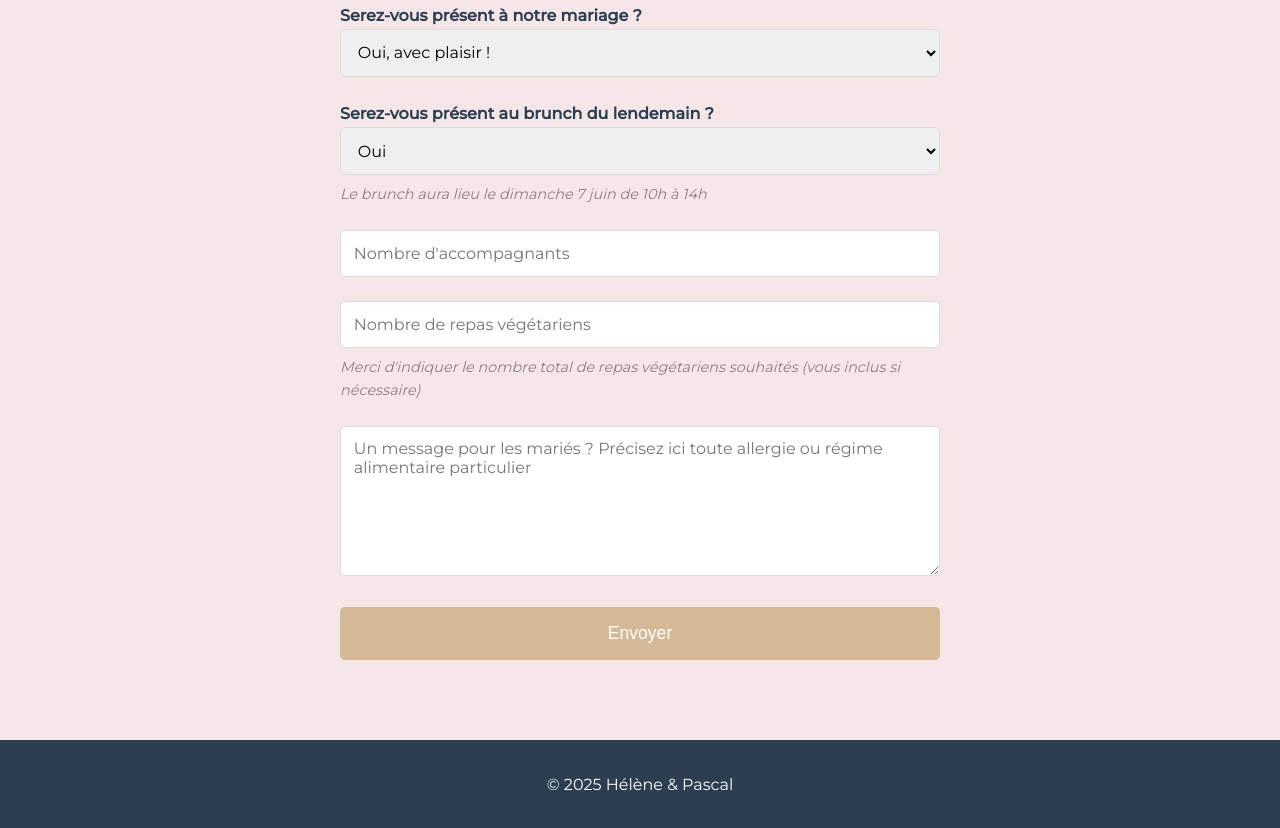
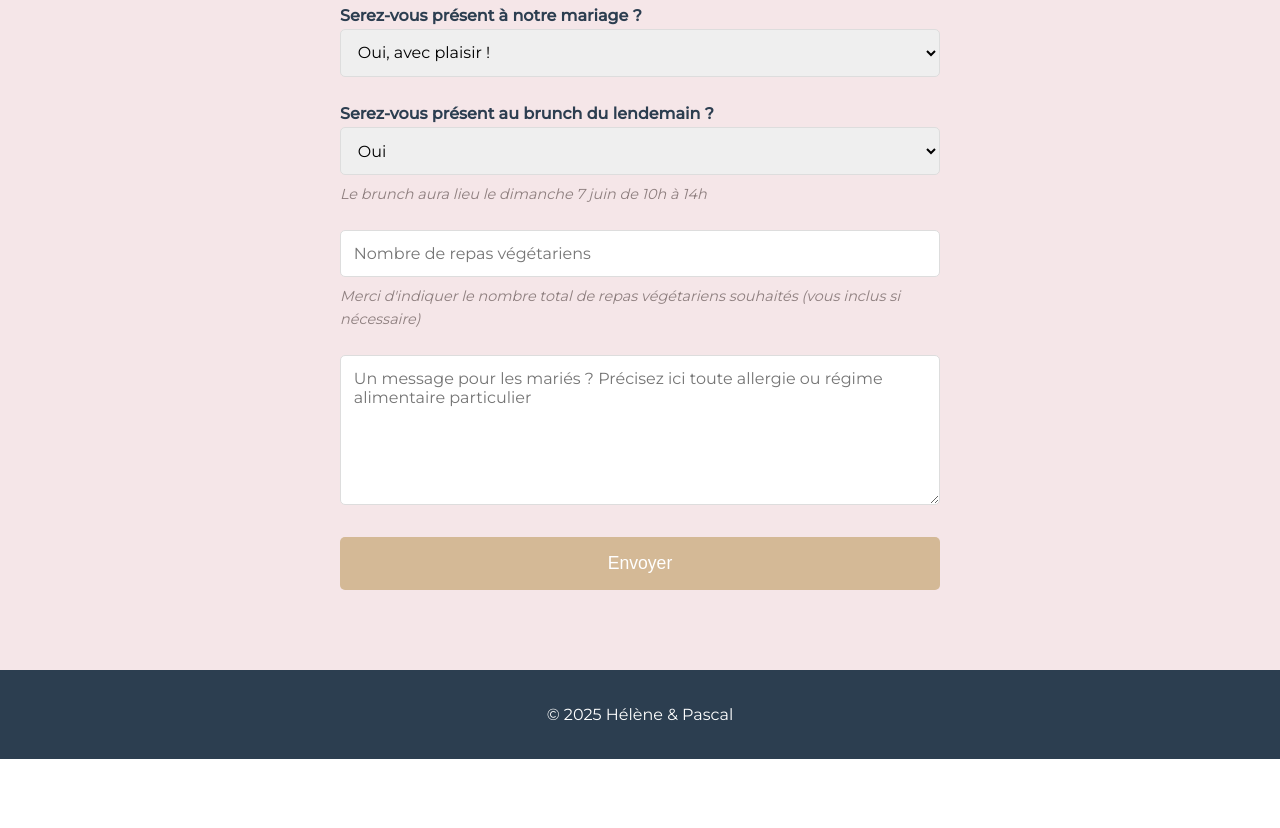
Before and after one commit to Pascool-code/web_wedding_site, a plain HTML site: page index.html in a window 1280 px wide. Shown: the part 3124-3952 px from the top of the page. After the commit the page ends 3883 px from the top, so only its background shows below. Drawn offline with nearby package versions, Linux system fonts and the light colour scheme.

Commit message:
accompagnants supprimé

```diff
--- a/index.html
+++ b/index.html
@@ -148,10 +148,6 @@
                 </select>
                 <small class="form-help">Le brunch aura lieu le dimanche 7 juin de 10h à 14h</small>
             </div>
-
-            <div class="form-group">
-                <input type="number" id="nombreInvites" name="nombreInvites" min="0" max="4" placeholder="Nombre d'accompagnants">
-            </div>
             <div class="form-group">
                 <input type="number" id="nombreVegetariens" name="nombreVegetariens" min="0" max="5" placeholder="Nombre de repas végétariens">
                 <small class="form-help">Merci d'indiquer le nombre total de repas végétariens souhaités (vous inclus si nécessaire)</small>
```
